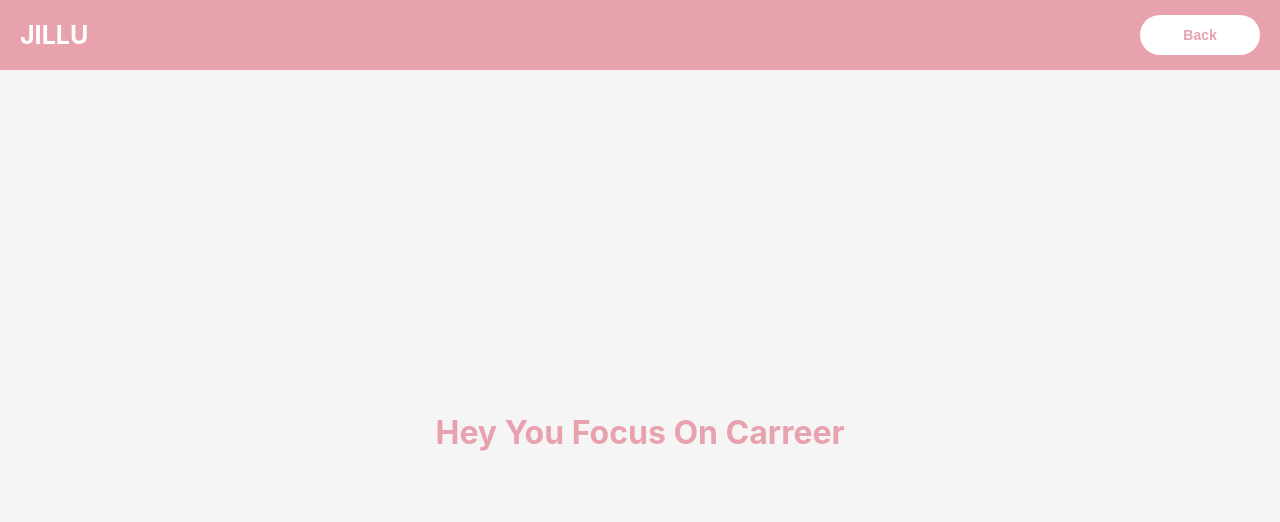
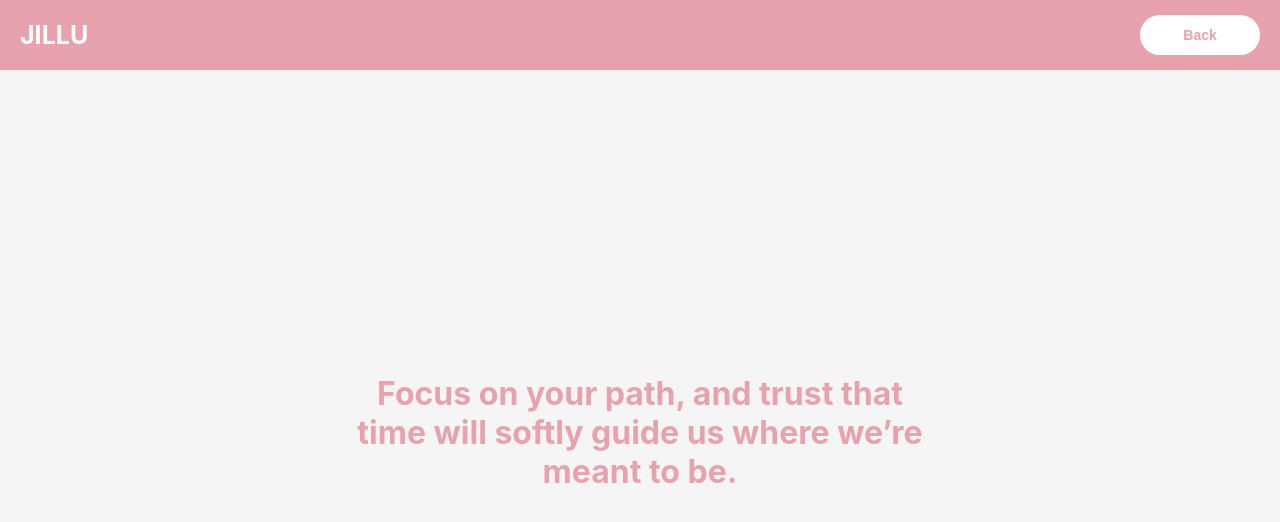
Before and after one commit to Shanmugam3008/Project-To-Jillu, a React (Create React App) app in the folder Project-CRUD/Project-Folder-main/client/: page /Hello in a window 1280 px wide. Shown: the top 522 px of the page. Built offline with nearby package versions, Linux system fonts and the light colour scheme.

Commit message:
Quote Modification

```diff
--- a/Project-CRUD/Project-Folder-main/client/src/components/Hello/index.jsx
+++ b/Project-CRUD/Project-Folder-main/client/src/components/Hello/index.jsx
@@ -9,7 +9,7 @@ const Carreer = () => {
         <a href={"/"}><button className={styles.white_btn}>Back</button></a>
       </nav>
       <div className={styles.gallery_content}>
-        <div className={styles.image_item}>Hey You Focus On Carreer</div>
+        <div className={styles.image_item}>Focus on your path, and trust that time will softly guide us where we’re meant to be. </div>
 
       </div>
     </div>
```
